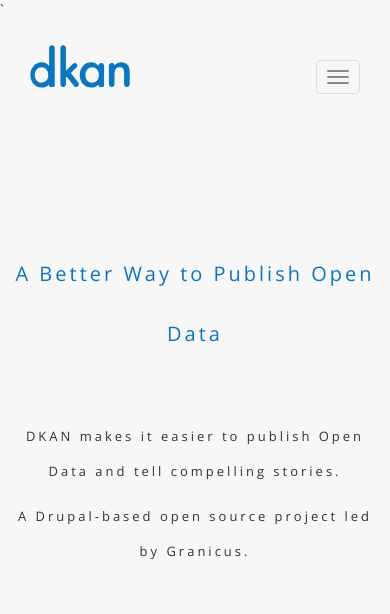
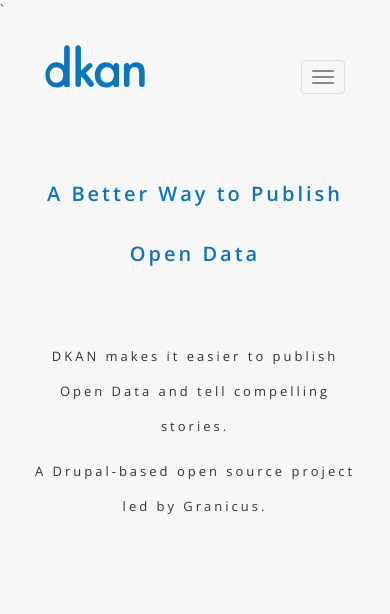
Before and after one commit to GetDKAN/GetDKAN.com, a Jekyll site: the page built from index.html, in a window 390 px wide. Shown: the top 614 px of the page. Built offline with Jekyll 4.4.1, drawn with Linux system fonts in a browser that asks for light colours; nearby versions of some CDN libraries; some web fonts are replaced; some of the changed text lies outside the part shown; grey boxes are pictures that could not be loaded.

Commit message:
updates responsive

```diff
--- a/css/dkan.css
+++ b/css/dkan.css
@@ -164,6 +164,7 @@
 #granicus-logo {
   padding: 10px 0;
   width: 400px;
+  max-width: 100%;
 }
 .section-subheading {
  line-height: 30px;
@@ -234,6 +235,7 @@
 #updates .short-blog-list .post-area a.post-more {
   color: #0c76bc;
   font-weight: 900;
+  font-size: 20px;
 }
 
 body #updates .post-title a:hover,
--- a/css/responsive.css
+++ b/css/responsive.css
@@ -16,6 +16,7 @@
   /*---------------------------------------------
 					Index Start
 -----------------------------------------------*/
+
   /*--
 	wrapper Start
 --*/
@@ -175,6 +176,10 @@
   }
 
 
+ .row {
+   margin: 0;
+ }
+
   .heading {
     padding-left: 0px;
   }
@@ -189,7 +194,7 @@
     margin-bottom: 20px;
   }
   #slider {
-    padding-top: 90px;
+    padding-top: 10px;
     padding-bottom: 100px;
   }
   #slider .block {
@@ -197,6 +202,10 @@
   }
   #slider .block h1 {
     font-size: 20px;
+    font-weight: 900;
+  }
+  .feature-img-holder {
+    display: none;
   }
   #slider .block p {
     font-size: 13px;
@@ -217,9 +226,6 @@
   /*--
 	service Start
 --*/
-  #service {
-    padding-top: 100px;
-  }
   #service .thumbnail {
     padding-bottom: 70px;
   }
--- a/index.html
+++ b/index.html
@@ -170,6 +170,7 @@
 <section id="updates">
   <div class="container">
     <div class="row">
+      <div class="col-sm-12">
 	      <div class="section-title"><h2>Recent News</h2></div>
 	      <div class="short-blog-list">
 		{% for post in site.posts limit: 4 %}
```
Also changed, not shown: airspace-jekyll.gemspec. Lines whose indentation alone changed are shown as unchanged.
